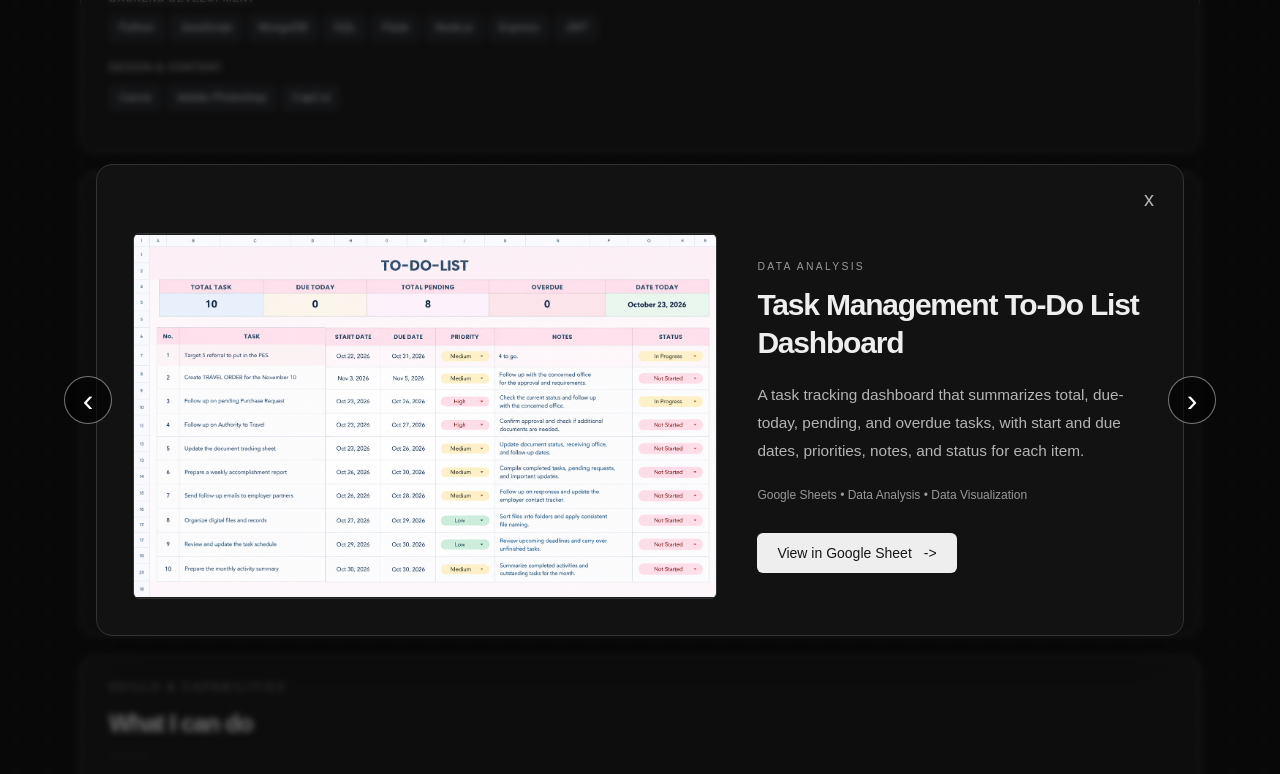
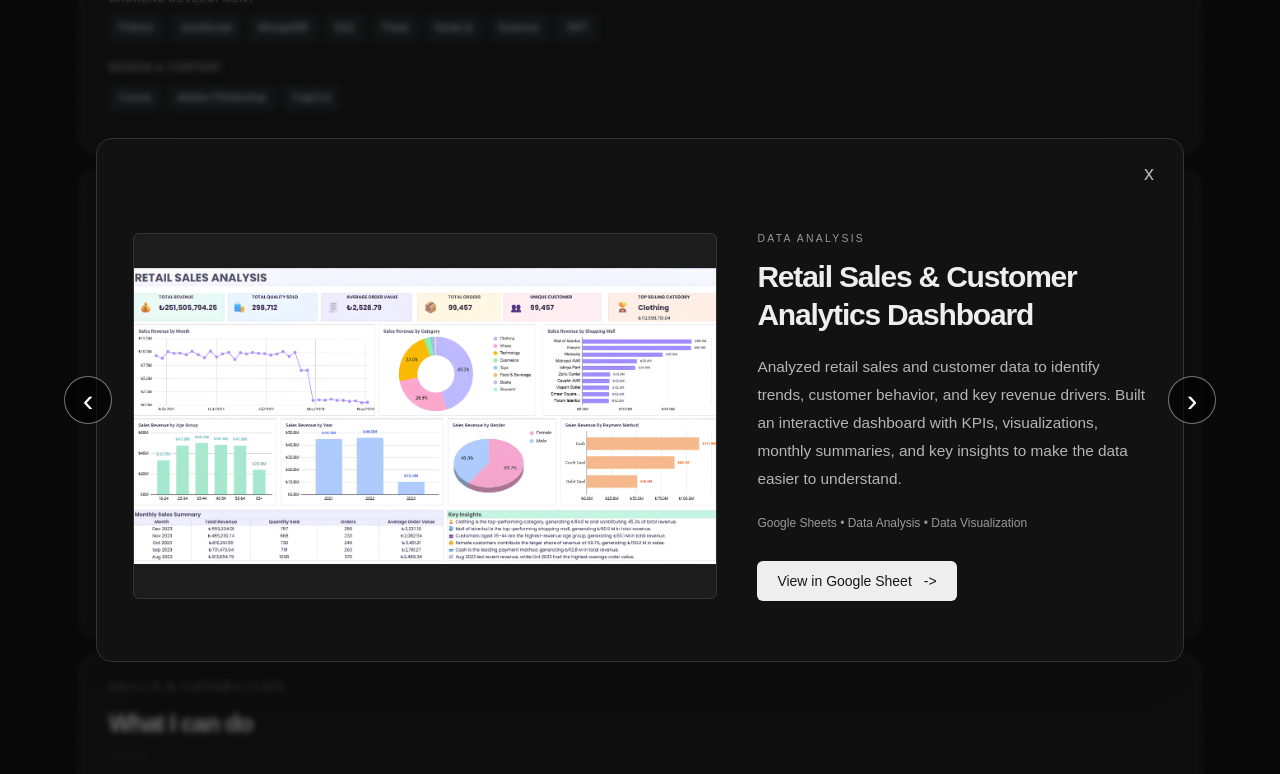
Before and after one commit to allenwatermelo/allen-portfolio, a Next.js app: page / in a window 1280 px wide. Both pictures are taken after a click on the button 197 px from the left and 1578 px from the top of the page. Shown: the part 1134-1908 px from the top of the page. Built offline with nearby package versions, Linux system fonts and the light colour scheme.

Commit message:
move the data and analytics to admin support

```diff
--- a/components/ProjectsSection.tsx
+++ b/components/ProjectsSection.tsx
@@ -24,12 +24,12 @@ const retailProject = {
     "https://docs.google.com/spreadsheets/d/1fwCaFpUriPEOIVT16t6Yuw5UUcSneEgmHZ9mrlFRhgw/edit?usp=sharing",
 };
 
-const dataAnalyticsProject = {
-  filterCategory: "Data & Analytics" satisfies ProjectCategory,
-  category: "Data Analysis",
+const adminSupport2Project = {
+  filterCategory: "Admin Support" satisfies ProjectCategory,
+  category: "Admin Support",
   title: "Task Management To-Do List Dashboard",
-  image: "/images/projects/Data&Analytics2.png",
-  description: "A task tracking dashboard that summarizes total, due-today, pending, and overdue tasks, with start and due dates, priorities, notes, and status for each item.",
+  image: "/images/projects/AdminSupport2.png",
+  description: "An administrative task tracking dashboard that organizes tasks, deadlines, priorities, notes, and status while summarizing pending and overdue work.",
   sheetUrl:
     "https://docs.google.com/spreadsheets/d/1DGPmS_1q5tvGwytU448DSKDTSeCGGWDv8NQL-12lN2M/edit?usp=sharing",
 };
@@ -85,7 +85,7 @@ const pubmatProjects = [
   },
 ];
 
-const projects = [dataAnalyticsProject, retailProject, automationProject, adminSupportProject, ...pubmatProjects];
+const projects = [retailProject, automationProject, adminSupportProject, adminSupport2Project, ...pubmatProjects];
 type Project = (typeof projects)[number];
 
 function isAutomationProject(project: Project): project is typeof automationProject {
@@ -377,7 +377,7 @@ export default function ProjectsSection() {
                 <p className="mt-5 text-[0.96rem] leading-7 text-[var(--muted)]">
                 {"description" in project ? project.description : "Analyzed retail sales and customer data to identify trends, customer behavior, and key revenue drivers. Built an interactive dashboard with KPIs, visualizations, monthly summaries, and key insights to make the data easier to understand."}
                 </p>
-                {project === retailProject || project === dataAnalyticsProject ? <p className="mt-5 text-xs leading-5 text-[var(--muted-soft)]">
+                {project === retailProject ? <p className="mt-5 text-xs leading-5 text-[var(--muted-soft)]">
                   Google Sheets <span aria-hidden="true">•</span> Data Analysis <span aria-hidden="true">•</span> Data Visualization
                 </p> : null}
                 {"sheetUrl" in project ? <a
```
Also changed, not shown: public/images/projects/AdminSupport2.png (renamed from public/images/projects/Data&Analytics2.png).
